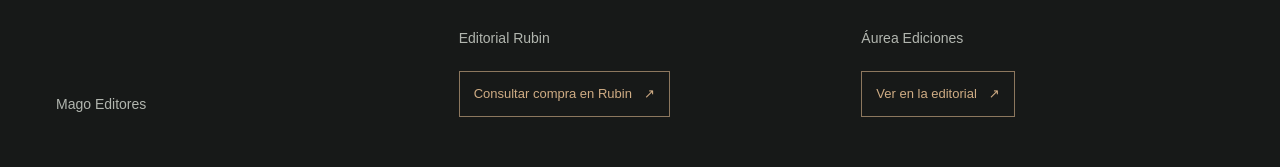
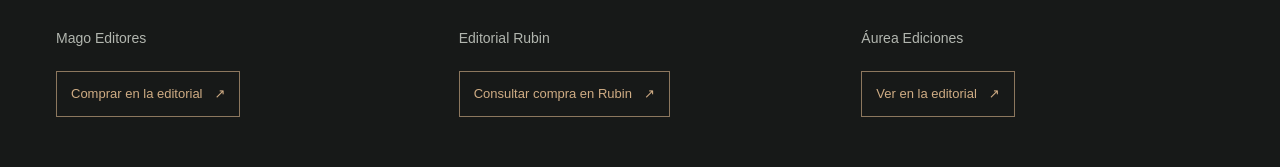
Before and after one commit to fernandopalaciosmoreno/Fernando-Palacios, a plain HTML site: page index.html in a window 1280 px wide. Shown: the part 1451-1618 px from the top of the page. Drawn offline with Linux system fonts and the light colour scheme.

Commit message:
Add files via upload

```diff
--- a/index.html
+++ b/index.html
@@ -15,7 +15,7 @@
 <header class="header"><a class="brand" href="#inicio" aria-label="Fernando Palacios Moreno, inicio">FPM<span class="brand-dot">.</span><span class="brand-label">FERNANDO PALACIOS MORENO</span></a><button class="menu-toggle" type="button" aria-expanded="false" aria-controls="navegacion" hidden>Menú <span aria-hidden="true">☰</span></button><nav id="navegacion" aria-label="Navegación principal"><a href="#publicados">Libros publicados</a><a href="#por-publicar">Por publicar</a><a href="#cuentos">Cuentos publicados</a></nav></header>
 <main id="contenido">
 <section id="inicio" class="hero wrap" aria-labelledby="titulo"><div class="hero-top"><span class="eyebrow">SITIO OFICIAL · AUTOR Y CUENTISTA</span><span class="edition">OBRA LITERARIA</span></div><div class="author-heading"><div class="author-photo"><img src="assets/retrato-fernando.jpeg" alt="Fernando Palacios Moreno" width="1456" height="1086"></div><h1 id="titulo"><span>Fernando</span><span>Palacios Moreno</span></h1></div><div class="hero-bottom"><p>12 libros publicados desde el año 2023.<br>Dos nuevas obras en prensa.</p><a class="button" href="#publicados">Ver los libros</a></div><div class="hero-foot"><span>LIBROS Y CUENTOS</span><span>NOVIEMBRE 2026</span></div></section>
-<section id="publicados" class="section wrap" aria-labelledby="publicados-title"><div class="section-label"><span>01</span> LIBROS PUBLICADOS</div><div class="section-heading"><h2 id="publicados-title">Los libros</h2><p>2023 — 2026<br>De las publicaciones más recientes a las primeras.</p></div><p class="purchase-intro">Encuentra los enlaces de compra bajo cada libro. Consulta precios, disponibilidad y envíos en la tienda correspondiente.</p><div class="catalog-grid"><article class="catalog-card has-cover"><div class="book-art"><img src="assets/sinestesia.jpg" alt="Portada de Sinestesia" width="913" height="1370" loading="lazy" decoding="async"></div><div class="catalog-meta"><span>2026</span></div><h3>Sinestesia</h3><p>Mago Editores</p><!-- EDITAR: añadir un enlace de compra cuando esté verificado. --></article>
+<section id="publicados" class="section wrap" aria-labelledby="publicados-title"><div class="section-label"><span>01</span> LIBROS PUBLICADOS</div><div class="section-heading"><h2 id="publicados-title">Los libros</h2><p>2023 — 2026<br>De las publicaciones más recientes a las primeras.</p></div><p class="purchase-intro">Encuentra los enlaces de compra bajo cada libro. Consulta precios, disponibilidad y envíos en la tienda correspondiente.</p><div class="catalog-grid"><article class="catalog-card has-cover"><div class="book-art"><img src="assets/sinestesia.jpg" alt="Portada de Sinestesia" width="913" height="1370" loading="lazy" decoding="async"></div><div class="catalog-meta"><span>2026</span></div><h3>Sinestesia</h3><p>Mago Editores</p><div class="book-purchase"><a class="purchase-link" href="https://www.magoeditores.cl/producto/sinestesia/" target="_blank" rel="noopener noreferrer" aria-label="Comprar en la editorial: Sinestesia (abre en otra pestaña)">Comprar en la editorial<span aria-hidden="true"> ↗</span></a></div></article>
 <article class="catalog-card has-cover"><div class="book-art"><img src="assets/la-muerte-de-simon-de-cirene-v2.png" alt="Portada de La muerte de Simón de Cirene" width="1654" height="2363" loading="lazy" decoding="async"></div><div class="catalog-meta"><span>2026</span></div><h3>La muerte de Simón de Cirene</h3><p>Editorial Rubin</p><div class="book-purchase"><a class="purchase-link" href="https://rubineditorial.com/nuestros-libros/la-muerte-de-simon-de-cirene/" target="_blank" rel="noopener noreferrer" aria-label="Consultar compra en Rubin: La muerte de Simón de Cirene (abre en otra pestaña)">Consultar compra en Rubin<span aria-hidden="true"> ↗</span></a></div></article>
 <article class="catalog-card has-cover"><div class="book-art"><img src="assets/el-pais-de-las-hadas.jpg" alt="Portada de El País de las Hadas" width="817" height="1273" loading="lazy" decoding="async"></div><div class="catalog-meta"><span>2026</span></div><h3>El País de las Hadas</h3><p>Áurea Ediciones</p><div class="book-purchase"><a class="purchase-link" href="https://www.aureaediciones.cl/el-pais-de-las-hadas" target="_blank" rel="noopener noreferrer" aria-label="Ver en la editorial: El País de las Hadas (abre en otra pestaña)">Ver en la editorial<span aria-hidden="true"> ↗</span></a></div></article>
 <article class="catalog-card has-cover"><div class="book-art"><div class="front-only" style="--front-ratio:0.618529;--full-width:352.422907%;--spine-offset:-180.396476%"><img src="assets/chaltu-may.jpeg" alt="Portada de Chaltu may" width="1600" height="734" loading="lazy" decoding="async"></div></div><div class="catalog-meta"><span>2026</span></div><h3>Chaltu may</h3><p>Ediciones Askasis</p><div class="book-purchase"><a class="purchase-link" href="https://www.askasis.net/chaltu-may-fernando-palacios-moreno" target="_blank" rel="noopener noreferrer" aria-label="Comprar en la editorial: Chaltu may (abre en otra pestaña)">Comprar en la editorial<span aria-hidden="true"> ↗</span></a></div></article>
```
